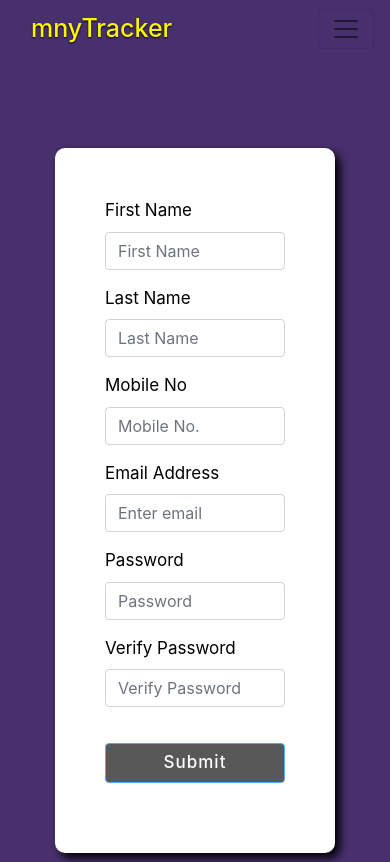
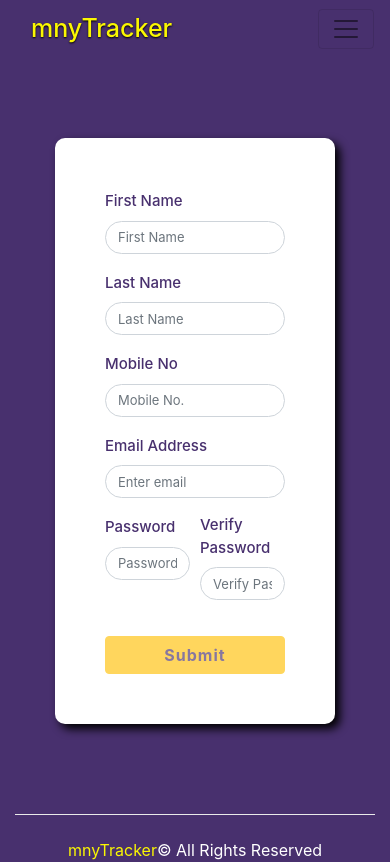
Before and after one commit to criselle10/capstone3-client, a Next.js app: page /register in a window 390 px wide. Shown: the top 862 px of the page. Built offline with nearby package versions, Linux system fonts and the light colour scheme.

Commit message:
changes in capstone 3

```diff
--- a/pages/index.js
+++ b/pages/index.js
@@ -13,6 +13,7 @@ export default function Home(props) {
                 <h1 className={styles.title}>
                     Welcome to <span>moneyTracker</span>
                 </h1>
+                <img src='/coin.png' className={styles.coinimage}></img>
             </main>
 
             <footer className={styles.footer} fluid>
--- a/pages/login/index.js
+++ b/pages/login/index.js
@@ -152,7 +152,7 @@ export default function Login(){
         <>
             <div className="row no-gutters">
                 <div className="col-md-6">
-                    <h1 className={styles.header1}>Welcome to moneyTracker</h1>
+                    <h1 className={styles.header1}>Track your money...</h1>
                     <img src='/015-money bag.png' alt='' className={styles.image} />
                 </div>
                 <div className="col-md-6">
@@ -167,7 +167,8 @@ export default function Login(){
                                 required
                                 className={styles.emailTextInput}
                             />
-                            </Form.Group>
+                        </Form.Group>
+
                         <Form.Group controlId="userPassword" className={styles.loginForm}>
                             <Form.Label className={styles.label}>Password</Form.Label>
                             <Form.Control
--- a/pages/register/index.js
+++ b/pages/register/index.js
@@ -1,6 +1,6 @@
 import React, {useState, useEffect} from 'react'
 import Router from 'next/router';
-import {Form, Button} from 'react-bootstrap'
+import {Form, Button, Row, Col} from 'react-bootstrap'
 import Swal from 'sweetalert2';
 import styles from './register.module.css';
 
@@ -90,6 +90,7 @@ export default function index(){
 						value={firstName}
 						onChange={(e) => setFirstName(e.target.value)}
 						required
+						className={styles.inputtext}
 					/>
 				</Form.Group>
 				<Form.Group controlId = "lastName">
@@ -100,6 +101,7 @@ export default function index(){
 						value={lastName}
 						onChange={(e) => setLastName(e.target.value)}
 						required
+						className={styles.inputtext}
 					/>
 				</Form.Group>
 				<Form.Group controlId = "mobileNo">
@@ -110,6 +112,7 @@ export default function index(){
 						value={mobileNo}
 						onChange={(e) => setMobileNo(e.target.value)}
 						required
+						className={styles.inputtext}
 					/>
 				</Form.Group>
 				<Form.Group controlId = "userEmail">
@@ -120,9 +123,12 @@ export default function index(){
 						value={email}
 						onChange={(e) => setEmail(e.target.value)}
 						required
+						className={styles.inputtext}
 					/>
 				</Form.Group>
-				<Form.Group controlId = "password1">
+
+				<Form.Row>
+					<Form.Group as={Col} controlId = "password1">
 						<Form.Label className={styles.label}>Password</Form.Label>
 						<Form.Control
 							type="password"
@@ -130,9 +136,10 @@ export default function index(){
 							value={password1}
 							onChange={(e) => setPassword1(e.target.value)}
 							required
+							className={styles.inputtext}
 						/>
 					</Form.Group>
-				<Form.Group controlId = "password2">
+					<Form.Group as={Col} controlId = "password2">
 						<Form.Label className={styles.label}>Verify Password</Form.Label>
 						<Form.Control
 							type="password"
@@ -140,14 +147,16 @@ export default function index(){
 							value={password2}
 							onChange={(e) => setPassword2(e.target.value)}
 							required
+							className={styles.inputtext}
 						/>
 					</Form.Group>
+				</Form.Row>
 				{isActive ?
-				<Button  type="submit" id="submitBtn" className={styles.regbutton}>
+				<Button variant="warning"  type="submit" id="submitBtn" className={styles.regbutton}>
 				Submit
 				</Button>
 				:
-				<Button type="submit" id="submitBtn" disabled className={styles.regbutton}>
+				<Button variant="warning" type="submit" id="submitBtn" disabled className={styles.regbutton}>
 				Submit
 				</Button>
 				}
--- a/pages/register/register.module.css
+++ b/pages/register/register.module.css
@@ -1,5 +1,5 @@
 .regform {
-    margin: 90px 40px 90px 40px;
+    margin: 80px 40px 90px 40px;
     box-shadow: 5px 5px 10px black;
     padding: 50px;
     border-radius: 10px;
@@ -7,18 +7,19 @@
 }
 
 .label {
-    color: black;
+    color: #48306e;
     font-size: 17px;
+    font-weight: 500;
 }
 
 .regbutton {
-    width: 100%;
-    margin: 20px 0 20px 0;
-    background: black !important;
-    color: white !important;
+    width: 30%;
+    margin: 40px 0 15px 0;
+    color: #48306e !important;
     font-weight: 500;
     letter-spacing: 1px;
     font-size: 17px;
+    font-weight: 700;
 }
 
 .footer {
@@ -44,3 +45,21 @@
     justify-content: center;
     align-items: center;
 }
+
+@media only screen and (max-width: 768px) {
+    .regbutton {
+        width: 100%;
+    }
+    .label {
+        font-size: 15px;
+    }
+    .regbutton {
+        font-size: 16px;
+        margin: 20px 0 0 0;
+    }
+    .inputtext {
+        height: 33px;
+        font-size: 13px;
+        border-radius: 20px;
+    }
+}
--- a/styles/main.module.css
+++ b/styles/main.module.css
@@ -25,7 +25,7 @@
 .navigation {
     color: white !important;
     font-size: 18px;
-    font-weight: bold;
+    font-weight: 450;
 }
 
 .navigation:hover {
```
Also changed, not shown: pages/login/login.module.css (+6 -2 lines), styles/Home.module.css (+12 -5 lines), public/coin.png (added). Lines whose indentation alone changed are shown as unchanged.
